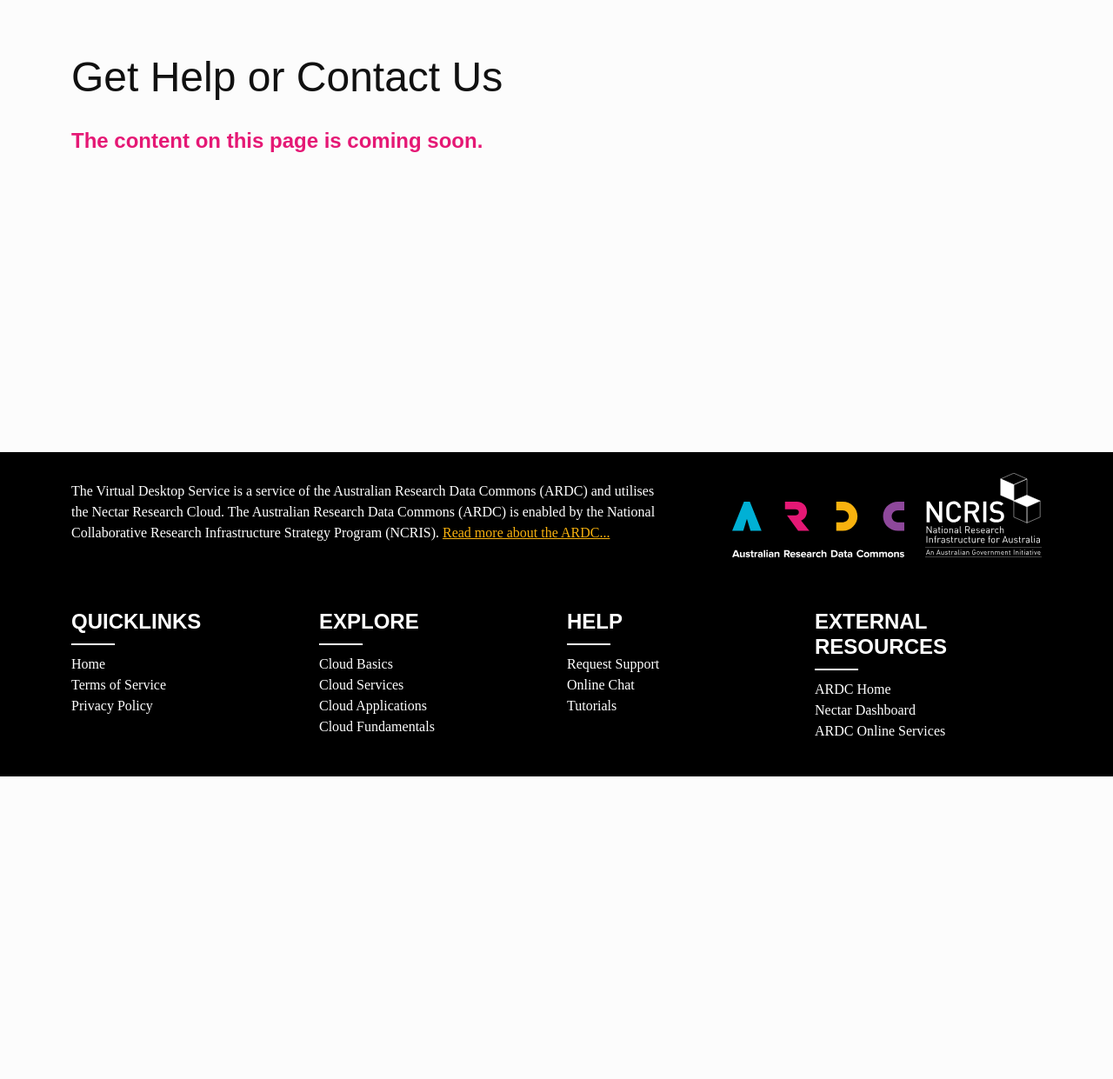
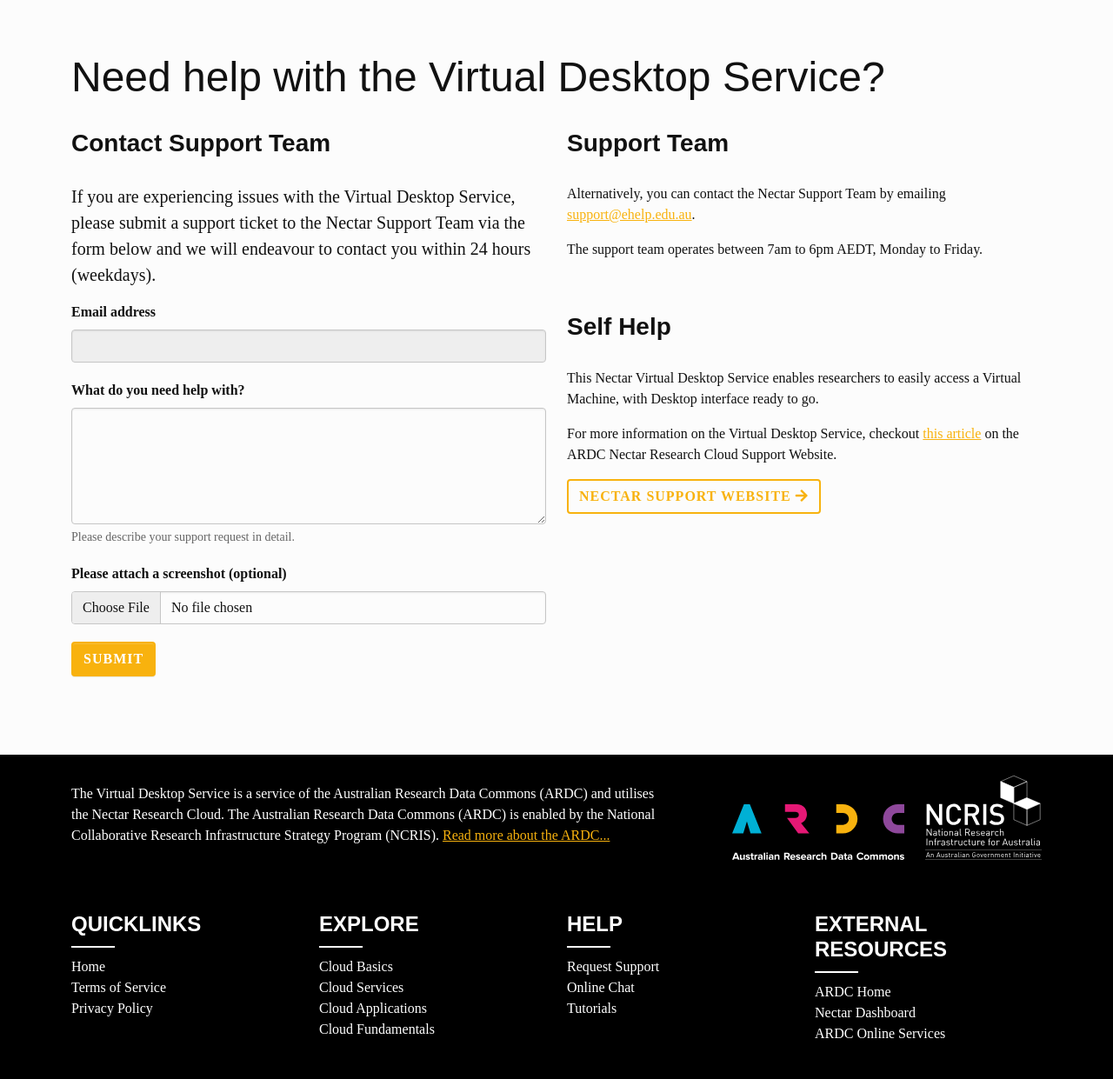
Before and after one commit to NeCTAR-RC/bumblebee, a Django app: page /help/ in a window 1280 px wide. Shown: the part 80-1321 px from the top of the page at 87% size. Before the commit the page ends 973 px from the top, so only its background shows below. Run offline with Django 3.2, Linux system fonts and the light colour scheme; style sheets or scripts are compiled from the project's sources; some libraries are stand-ins or nearby versions; some web fonts are replaced.

Commit message:
Mostly help page stuff
Change-Id: Ic395a67a9076e12e6fc5dba34228d87a338d38b4

```diff
--- a/researcher_workspace/static/main.scss
+++ b/researcher_workspace/static/main.scss
@@ -3,6 +3,7 @@
 // $font-family-sans-serif: "Proxima Nova", -apple-system, system-ui, BlinkMacSystemFont, "Segoe UI", Roboto, "Helvetica Neue", Arial, sans-serif !default;
 $font-family-base: proxima-nova, sans-serif;
 $font-size-base: 1rem;
+$form-label-font-weight: 600;
 
 // ARDC colours
 $ardc-blue:   #00A2C4;
--- a/researcher_workspace/templates/common/base.html
+++ b/researcher_workspace/templates/common/base.html
@@ -72,8 +72,8 @@
                 <span class="navbar-text ps-2">{{ user.email }}</span>
               </a>
               <ul class="dropdown-menu text-small" aria-labelledby="dropdownUser1">
-                <li><a class="dropdown-item" href="#">New workspace...</a></li>
-                <li><a class="dropdown-item" href="#">Profile</a></li>
+                <!-- <li><a class="dropdown-item" href="#">New workspace...</a></li> -->
+                <li><a class="dropdown-item disabled" href="#">Profile</a></li>
                 <li><hr class="dropdown-divider"></li>
                 <form class="form-inline my-2 my-lg-0" action="{% url 'oidc_logout' %}" method="post">
                   {% csrf_token %}
--- a/researcher_workspace/templates/researcher_workspace/help.html
+++ b/researcher_workspace/templates/researcher_workspace/help.html
@@ -2,7 +2,37 @@
 
 {% block content %}
 <div class="container py-5">
-    <h1 class="display-5 mb-4">Get Help or Contact Us</h1>
-    <h4 class="text-danger">The content on this page is coming soon.</h4>
+    <h1 class="display-5 mb-4">Need help with the Virtual Desktop Service?</h1>
+    <div class="row">
+        <div class="col-sm-12 col-md-6">
+            <h3 class="mb-4">Contact Support Team</h3>
+            <p class="lead">If you are experiencing issues with the Virtual Desktop Service, please submit a support ticket to the Nectar Support Team via the form below and we will endeavour to contact you within 24 hours (weekdays).</p>
+            <form class="mb-4">
+                <div class="mb-3">
+                    <label for="userEmail" class="form-label">Email address</label>
+                    <input type="email" class="form-control" id="userEmail" value="{{ user.email }}" placeholder="{{ user.email }}" disabled>
+                </div>
+                <div class="mb-3">
+                    <label for="supportMessage" class="form-label">What do you need help with?</label>
+                    <textarea class="form-control" id="supportMessage" rows="5" aria-describedby="messageHelp"></textarea>
+                    <div id="messageHelp" class="form-text">Please describe your support request in detail.</div>
+                </div>
+                <div class="mb-3">
+                    <label for="fsupportFile" class="form-label">Please attach a screenshot (optional)</label>
+                    <input class="form-control" type="file" id="supportFile">
+                </div>
+                <button type="submit" class="btn btn-primary">Submit</button>
+            </form>
+        </div>
+        <div class="col-sm-12 col-md-6">
+            <h3 class="mb-4">Support Team</h3>
+            <p>Alternatively, you can contact the Nectar Support Team by emailing <a href="mailto: support@ehelp.edu.au">support@ehelp.edu.au</a>.</p>
+            <p>The support team operates between 7am to 6pm AEDT, Monday to Friday.</p>
+            <h3 class="mt-5 mb-4">Self Help</h3>
+            <p>This Nectar Virtual Desktop Service enables researchers to easily access a Virtual Machine, with Desktop interface ready to go.</p>
+            <p>For more information on the Virtual Desktop Service, checkout <a href="https://support.ehelp.edu.au/support/solutions/articles/6000253856-nectar-virtual-desktop-service">this article</a> on the ARDC Nectar Research Cloud Support Website.</p>
+            <a role="button" class="btn btn-outline-primary" href="https://support.ehelp.edu.au/">Nectar Support Website  <i class="fas fa-arrow-right"></i></a>
+        </div>
+    </div>
 </div>
 {% endblock %}
--- a/researcher_workspace/templates/researcher_workspace/terms.html
+++ b/researcher_workspace/templates/researcher_workspace/terms.html
@@ -37,7 +37,7 @@
             <li><strong>Users:</strong>
                 <ul>
                     <li>are responsible for maintaining and configuring any virtual infrastructure they may use, and for backup of their data and configuration;</li>
-                    <li>must comply with the <a href="https://support.ehelp.edu.au/support/solutions/folders/6000203455">Nectar Virtual Desktop security guidelines</a> and the <a href="https://www.nhmrc.gov.au/about-us/publications/australian-code-responsible-conduct-research-2018">Australian Code for the Responsible Conduct of Research</a> in connection with their use of the Service;</li>
+                    <li>must comply with the <a href="https://support.ehelp.edu.au/support/solutions/articles/6000253768-security-checklist-for-virtual-desktop-service">Nectar Virtual Desktop security guidelines</a> and the <a href="https://www.nhmrc.gov.au/about-us/publications/australian-code-responsible-conduct-research-2018">Australian Code for the Responsible Conduct of Research</a> in connection with their use of the Service;</li>
                     <li>must not provide credentials to a third party and are responsible for any use of the Services with their credentials; and</li>
                     <li>must notify Nectar Research Cloud support immediately if they notice any breach of security or unauthorised use of their allocation or user account.</li>
                 </ul>
--- a/vm_manager/templates/vm_manager/javascript/VM_Waiting.js
+++ b/vm_manager/templates/vm_manager/javascript/VM_Waiting.js
@@ -1,5 +1,6 @@
 var {{ app_name }}_{{ desktop_type.id }}_timer = {{ what_to_show }};
 var bar = document.getElementById("{{ app_name }}-{{ desktop_type.id }}-bar");
+var barMessage = document.getElementById("progress-bar-message");
 var reloaded = false;
 var progress = 0;
 
@@ -25,7 +26,7 @@ async function poll_status(url, interval) {
                 // console.log(progress);
                 bar.setAttribute("aria-valuenow", progress);
                 bar.setAttribute("style", "width: " + progress + "%");
-                bar.innerHTML = vm_status.status_message;
+                barMessage.innerHTML = vm_status.status_message;
                 if (vm_status.status != "{{ VM_WAITING }}") {
                     reloaded = true;
                     window.setTimeout(function() {
```
Also changed, not shown: vm_manager/templates/vm_manager/html/VM_Waiting.html (+5 -3 lines).
